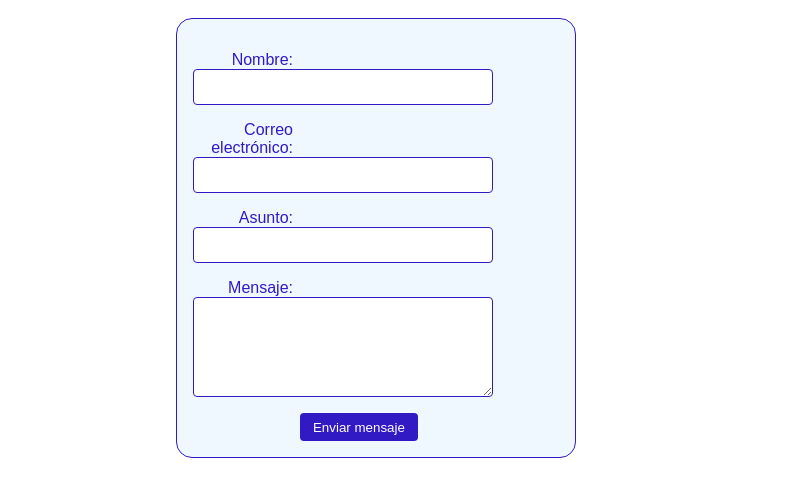
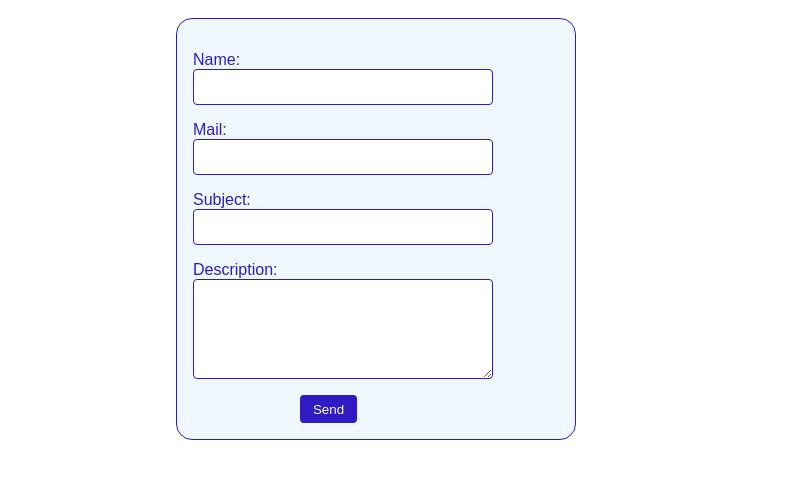
Before and after one commit to Ericorospe/Eric-Orospe, a plain HTML site: page Pgcontactus.html in a window 1280 px wide. Shown: the part 208-699 px from the top of the page, 478-1280 px from the left. Drawn offline with Linux system fonts and the light colour scheme; a web font is replaced by a local one.

Commit message:
Correcciones
Se corrigió el idioma del texto y de su alineación hacia la izquierda

```diff
--- a/Pgcontactus.css
+++ b/Pgcontactus.css
@@ -212,7 +212,7 @@ div {
 label {
   display: inline-block;
   width: 100px;
-  text-align: right;
+  text-align: left;
   font-family: 'Raleway', sans-serif; /* Raleway como fuente */
   color: #311ac3; /* Cambiar el color del texto */
 }
--- a/Pgcontactus.html
+++ b/Pgcontactus.html
@@ -42,23 +42,23 @@
 
 <form action="mailto:ferorospestrada@gmail.com" method="post" enctype="text/plain">
   <div>
-    <label for="name">Nombre:</label>
+    <label for="name">Name:</label>
     <input type="text" id="name" name="user_name" required />
   </div>
   <div>
-    <label for="mail">Correo electrónico:</label>
+    <label for="mail">Mail:</label>
     <input type="email" id="mail" name="user_email" required />
   </div>
   <div>
-    <label for="subject">Asunto:</label>
+    <label for="subject">Subject:</label>
     <input type="text" id="subject" name="user_subject" required />
   </div>
   <div>
-    <label for="msg">Mensaje:</label>
+    <label for="msg">Description:</label>
     <textarea id="msg" name="user_message" required></textarea>
   </div>
   <div class="button">
-    <button type="submit">Enviar mensaje</button>
+    <button type="submit">Send</button>
   </div>
 </form>
 
```
